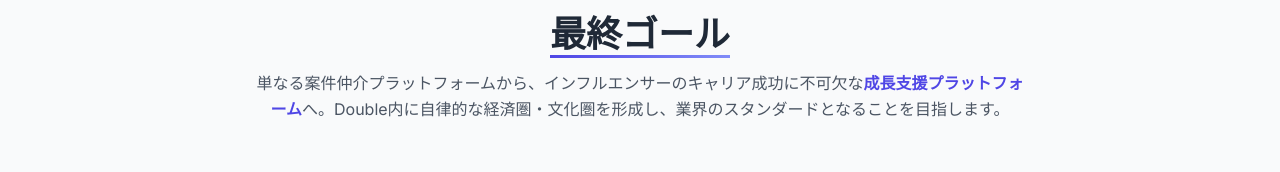
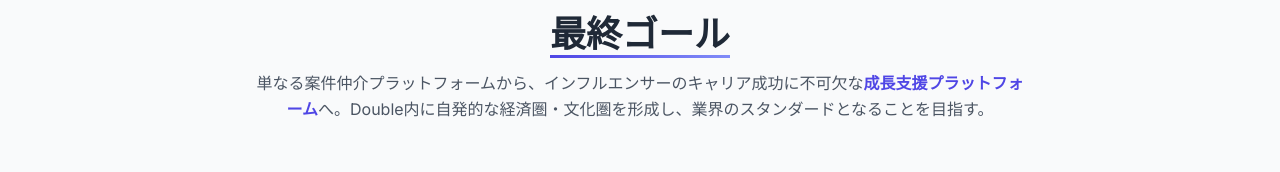
Before and after one commit to vivihub/double, a plain HTML site: page index.html in a window 1280 px wide. Shown: the part 130-302 px from the top of the page. Drawn offline with nearby package versions, Linux system fonts and the light colour scheme.

Commit message:
Update index.html

```diff
--- a/index.html
+++ b/index.html
@@ -56,7 +56,7 @@
         <section class="text-center mb-16 animate-on-scroll fade-in-up">
             <h2 class="text-3xl md:text-4xl font-bold mb-4 section-title-underline">最終ゴール</h2>
             <p class="max-w-3xl mx-auto text-gray-600 leading-relaxed">
-                単なる案件仲介プラットフォームから、インフルエンサーのキャリア成功に不可欠な<strong class="text-indigo-600">成長支援プラットフォーム</strong>へ。Double内に自律的な経済圏・文化圏を形成し、業界のスタンダードとなることを目指します。
+                単なる案件仲介プラットフォームから、インフルエンサーのキャリア成功に不可欠な<strong class="text-indigo-600">成長支援プラットフォーム</strong>へ。Double内に自発的な経済圏・文化圏を形成し、業界のスタンダードとなることを目指す。
             </p>
         </section>
 
```
